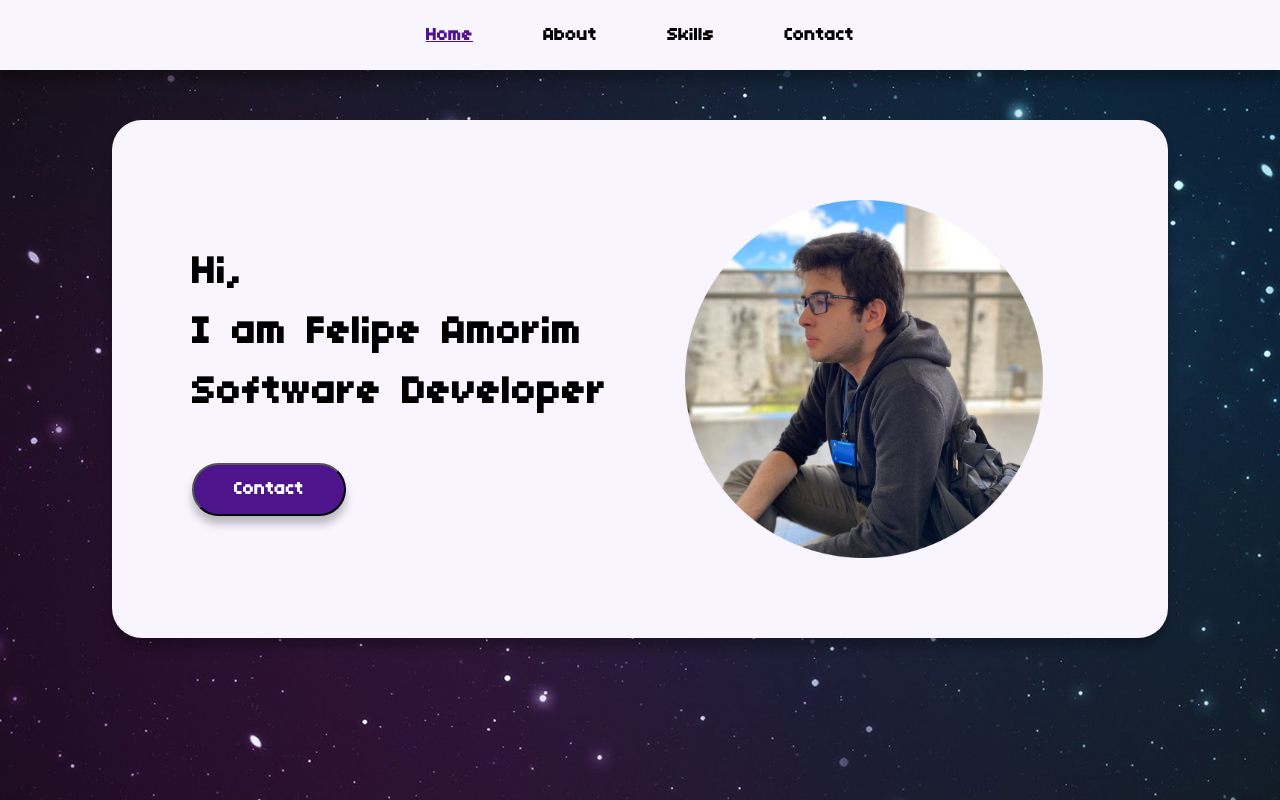
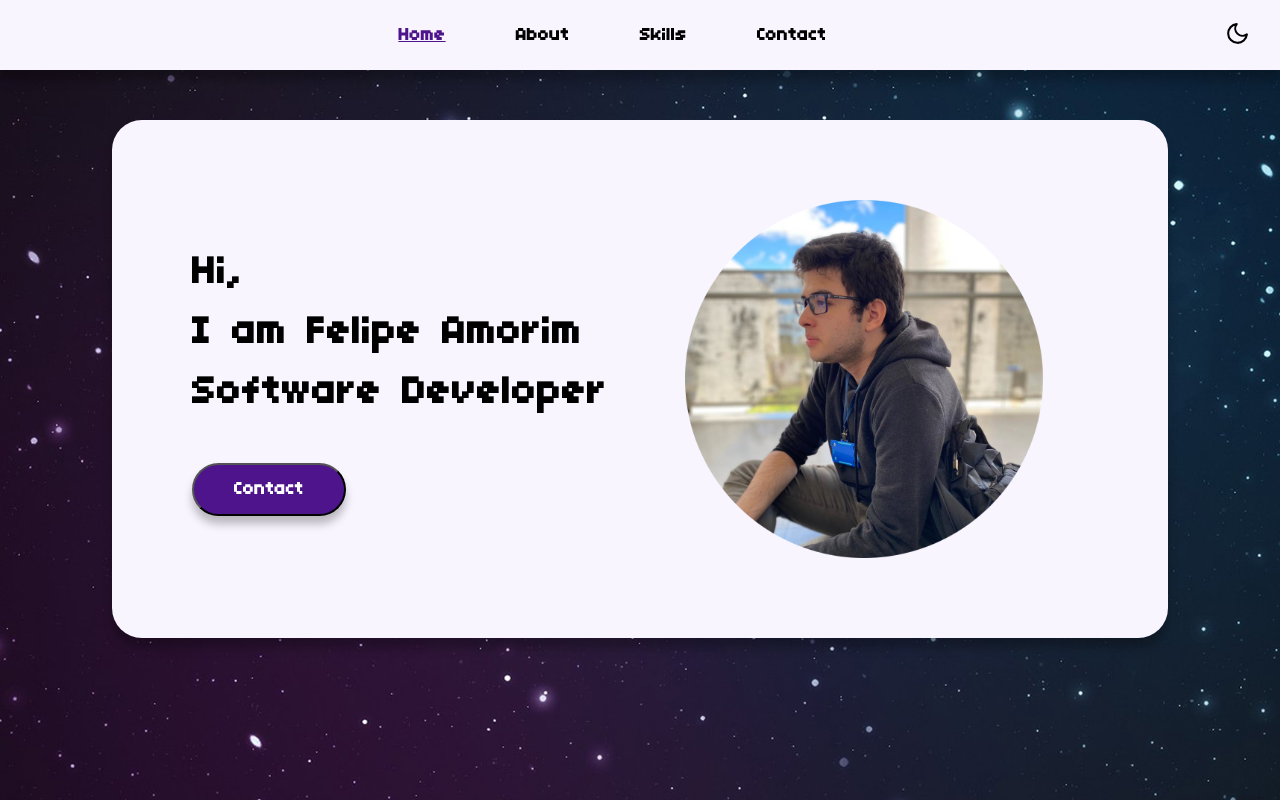
Before and after one commit to LipeAKugel/Portfolio, a Next.js app: page / in a window 1280 px wide. Built offline with nearby package versions, Linux system fonts and the light colour scheme.

Commit message:
:bulb: adding dark mode

```diff
--- a/package.json
+++ b/package.json
@@ -9,9 +9,11 @@
     "lint": "next lint"
   },
   "dependencies": {
+    "next": "14.0.4",
+    "next-themes": "^0.2.1",
     "react": "^18",
     "react-dom": "^18",
-    "next": "14.0.4"
+    "react-icons": "^4.12.0"
   },
   "devDependencies": {
     "eslint": "^8",
--- /dev/null
+++ b/src/app/Providers.js
@@ -0,0 +1,11 @@
+"use client"
+
+import { ThemeProvider } from "next-themes"
+
+export default function Providers({ children }) {
+  return (
+    <ThemeProvider>
+      {children}
+    </ThemeProvider>
+  )
+}
--- a/src/app/layout.js
+++ b/src/app/layout.js
@@ -1,3 +1,4 @@
+import Providers from "./Providers"
 import Navbar from "@/components/navbar"
 import "../styles/global.css"
 import localFont from "next/font/local"
@@ -16,10 +17,12 @@
  return (
     <html lang="en">
       <body>
+        <Providers>
         <div className={pixelatedFont.className}>
           <Navbar/>
           {children}
         </div>
+        </Providers>
       </body>
     </html>
   )
--- a/src/components/navbar.js
+++ b/src/components/navbar.js
@@ -1,9 +1,15 @@
 "use client";
 import Link from "next/link";
 import { usePathname } from "next/navigation";
-import styles from "../styles/components/navbar.module.css"
+import { FiMoon } from "react-icons/fi";
+import { BsSun } from "react-icons/bs"
+import styles from "../styles/components/navbar.module.css";
+import { useTheme } from "next-themes";
+
 
 export default function Navbar() {
+
+  const { theme, setTheme } = useTheme();
 
   const navLinks = [
       { name: "Home", href: "/" },
@@ -16,6 +22,7 @@
 
   return (
     <header className={styles.container}>
+      <div className={styles.links}>
       {navLinks.map((link) => {
         const isActive = pathname === link.href;
         return (
@@ -28,6 +35,16 @@
           </Link>
         )
       })}
+      </div>
+
+      <div className={styles.theme_icon}>
+        {theme === "dark" ? (
+          <BsSun size={25} cursor="pointer" onClick={() => setTheme("light")} />
+        ) : (
+          <FiMoon size={25} cursor="pointer" onClick={() => setTheme("dark")} />
+        )}
+      </div>
+
     </header>
   )
 }
--- a/src/styles/app/contact.module.css
+++ b/src/styles/app/contact.module.css
@@ -22,14 +22,14 @@
   margin-bottom: 10px;
   font-size: 18px;
   font-weight: bold;
-  color: black;
+  color: var(--color-text);
   text-decoration: none;
   cursor: pointer;
   transition: 0.5s;
 }
 
 .social:hover {
-  background-color: #811AC0;
+  background-color: var(--color-highlight);
   color: #F9F5FF;
 }
 
--- a/src/styles/components/button.module.css
+++ b/src/styles/components/button.module.css
@@ -1,5 +1,5 @@
 .button {
-  background-color: #4D148C;
+  background-color: var(--color-primary);
   border-radius: 40px;
   color: #FFFFFF;
   box-shadow: 0px 8px 8px 0px rgba(0, 0, 0, 0.25);
@@ -11,5 +11,5 @@
 }
 
 .button:hover {
-  background-color: #811AC0;
+  background-color: var(--color-highlight);
 }
--- a/src/styles/components/navbar.module.css
+++ b/src/styles/components/navbar.module.css
@@ -5,25 +5,33 @@
   left: 0;
   width: 100%;
   height: 70px;
-  justify-content: center;
   align-items: center;
-  gap: 70px;
   z-index: 1;
-  background-color: #F9F5FF;
+  background-color: var(--color-background);
   box-shadow: 0px 10px 10px 0px rgba(0, 0, 0, 0.25);
 }
 
+.links {
+  margin: 0px auto;
+  display: flex;
+  gap: 70px;
+}
+
 .activelink {
-  color: #4D148C;
+  color: var(--color-primary);
   text-decoration: underline;
 }
 
 .notactivelink {
-  color: black;
+  color: var(--color-text);
   text-decoration: none;
   transition: 0.5s;
 }
 
 .notactivelink:hover {
-  color: #811AC0;
+  color: var(--color-highlight);
 }
+
+.theme_icon {
+  margin-right: 30px;
+}
--- a/src/styles/global.css
+++ b/src/styles/global.css
@@ -1,3 +1,10 @@
+:root {
+  --color-background: #f9f5ff;
+  --color-text: #000;
+  --color-primary: #4D148C;
+  --color-highlight: #811ac0;
+}
+
 body {
   width: 100vw;
   height: 100vh;
@@ -5,6 +12,14 @@
   background-image: url('../../public/images/space-background.jpg');
   background-size: cover;
   background-position: fixed;
+  transition: all 0.5s;
+}
+
+[data-theme="dark"] {
+  --color-background: #121212;
+  --color-text: #fff;
+  --color-primary: #7922d5;
+  --color-highlight: #ac26ff;
 }
 
 h1 {
@@ -26,7 +41,7 @@
 /* Custom card */
 .card {
   border-radius: 30px;
-  background-color: #F9F5FF;
   padding: 80px;
+  background-color: var(--color-background);
   box-shadow: 0px 10px 10px 0px rgba(0, 0, 0, 0.25);
 }
```
Also changed, not shown: 1 other file (tests, documents, lock files or other folders).
